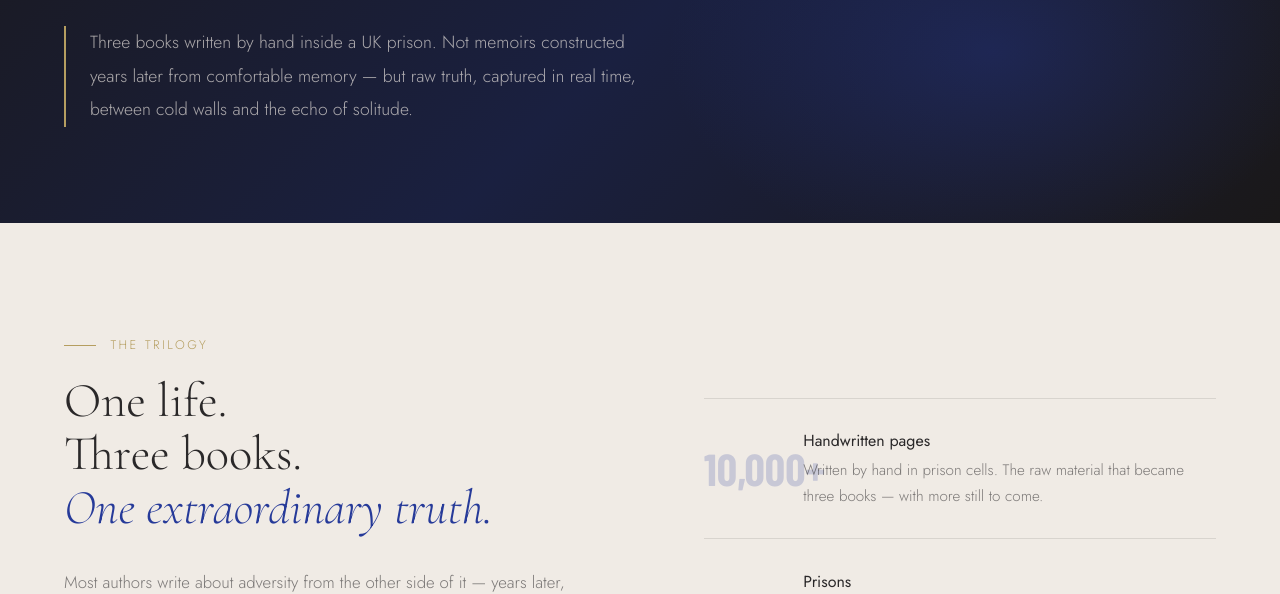
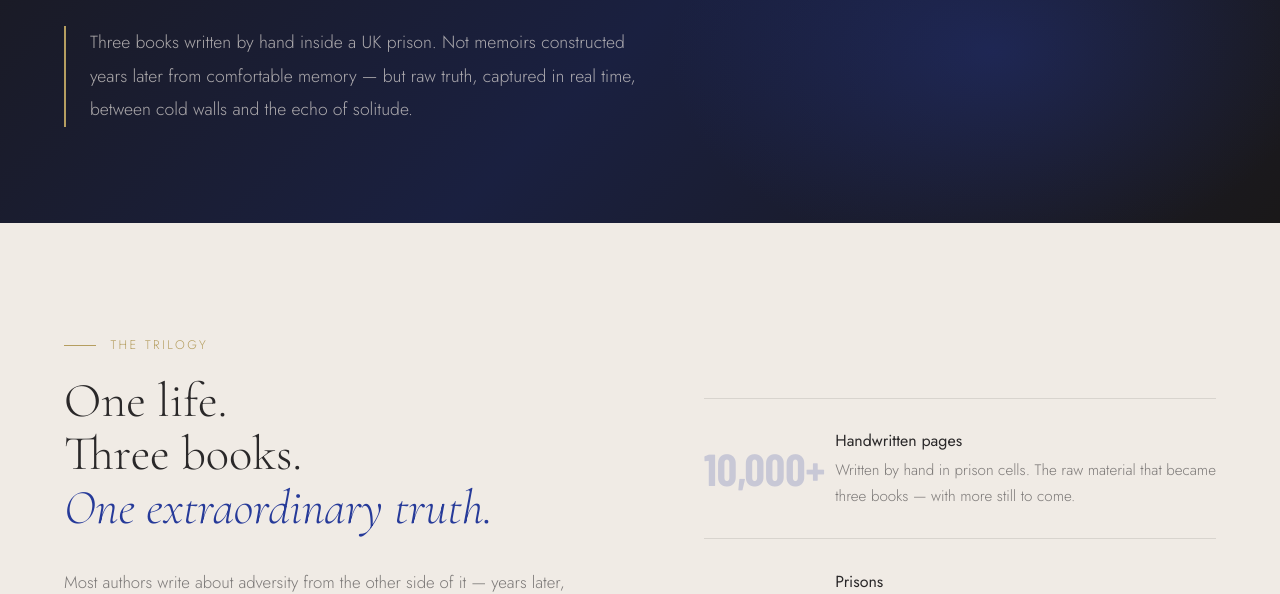
Before and after one commit to JCDias746/jcdias.com, a plain HTML site: page books.html in a window 1280 px wide. Shown: the part 347-941 px from the top of the page. Drawn offline with nearby package versions, Linux system fonts and the light colour scheme; a web font is replaced by a local one.

Commit message:
Add files via upload

```diff
--- a/books.html
+++ b/books.html
@@ -52,7 +52,7 @@ nav{position:fixed;top:0;left:0;right:0;z-index:200;padding:1.2rem 4rem;backgrou
 .trilogy-body{font-size:1.05rem;color:var(--muted-light);line-height:2;margin-bottom:1.5rem}
 .trilogy-body strong{color:var(--dark);font-weight:400}
 .trilogy-right{display:flex;flex-direction:column;gap:0}
-.trilogy-stat{padding:1.8rem 0;border-bottom:0.5px solid var(--border-light);display:grid;grid-template-columns:5rem 1fr;gap:1.2rem;align-items:center}
+.trilogy-stat{padding:1.8rem 0;border-bottom:0.5px solid var(--border-light);display:grid;grid-template-columns:7rem 1fr;gap:1.2rem;align-items:center}
 .trilogy-stat:first-child{border-top:0.5px solid var(--border-light)}
 .trilogy-stat-num{font-family:'Barlow Condensed',sans-serif;font-size:2.8rem;font-weight:800;color:rgba(38,58,153,0.2);line-height:1}
 .trilogy-stat-text{font-size:0.95rem;color:var(--muted-light);line-height:1.7}
```
Also changed, not shown: contact.html (+2 -2 lines).
